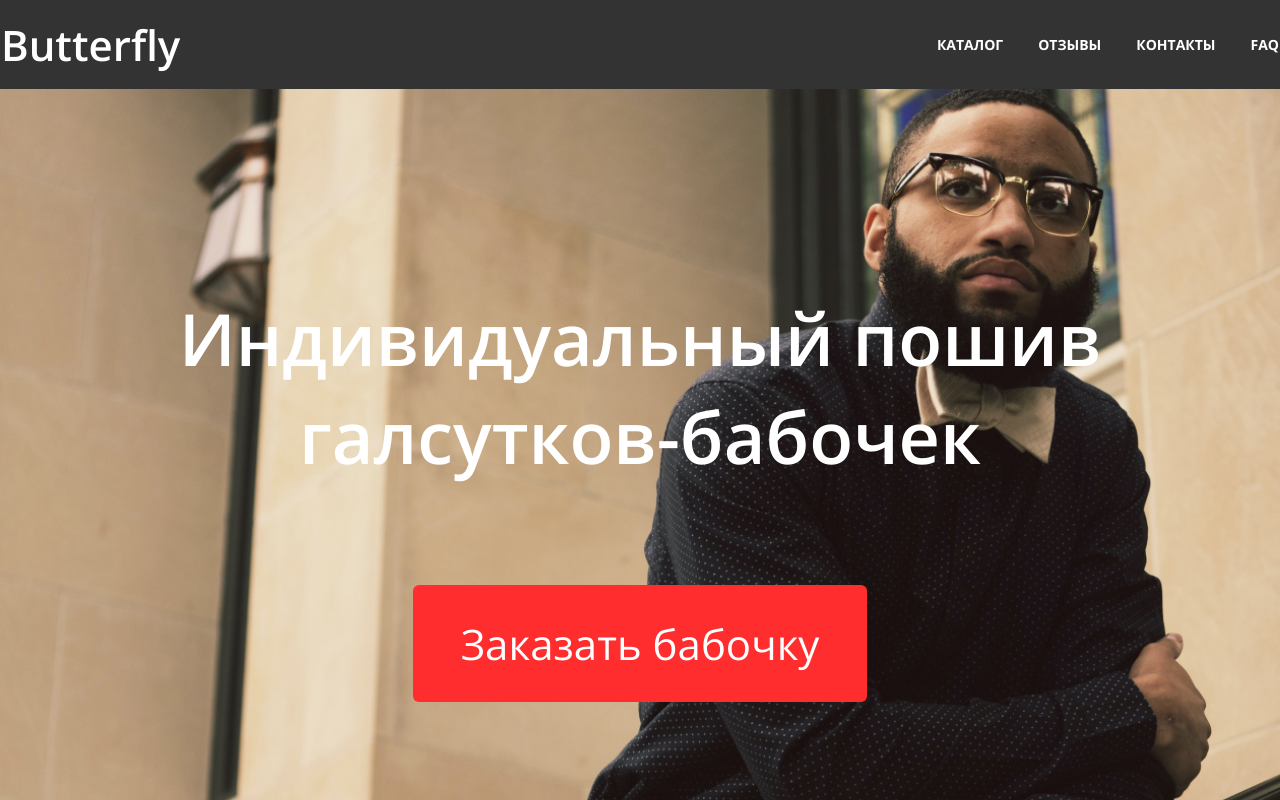
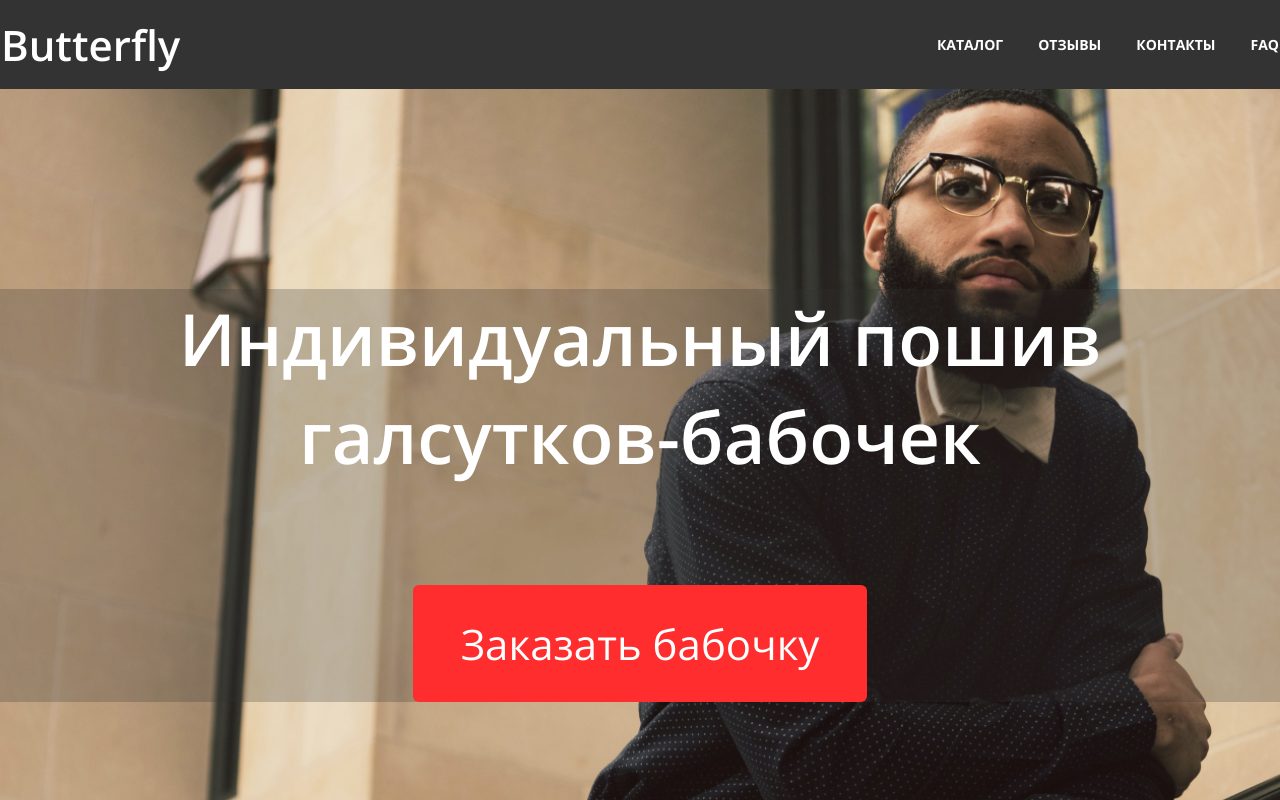
Before and after one commit to Aysanat/butterfly-shop-halilova, a website: page www/index.html in a window 1280 px wide. Shown: the top 800 px of the page. Drawn offline with nearby package versions, Linux system fonts and the light colour scheme; files that its build step writes are made by us from their sources.

Commit message:
Добавила затенение

```diff
--- a/src/styles/blocks/_promo.scss
+++ b/src/styles/blocks/_promo.scss
@@ -1,18 +1,16 @@
 .promo {
   padding-top: 200px;
   padding-bottom: 214px;
-  background-color: lightsteelblue;
-  background-image: url("../images/butterfly_promo.jpg");
   color: $color-light;
   text-align: center;
+  background-image: url("../images/butterfly_promo.jpg");
   background-position: center;
   background-repeat: no-repeat;
   background-size: cover;
 }
 
-.promo_background {
-  background-color: #333333;
-  opacity: 40%;
+.promo_fade {
+  background-color: rgba(51, 51, 51, 0.25);
 }
 
 .promo_inner {
@@ -27,7 +25,6 @@
 
 .promo_title {
   padding-bottom: 100px;
-  /*display: inline-block;*/
   font-family: Open Sans;
   font-size: 72px;
   font-weight: 600;
@@ -35,14 +32,14 @@
 }
 
 .promo_button {
-  border: 0;
   padding: 30px 48px;
   font-family: Open Sans;
   font-size: 42px;
   font-weight: 400;
   line-height: 57px;
+  color: $color-light;
   background-color: $color-bright;
-  color: $color-light;
+  border: 0;
   border-radius: 6px;
 }
 
```
